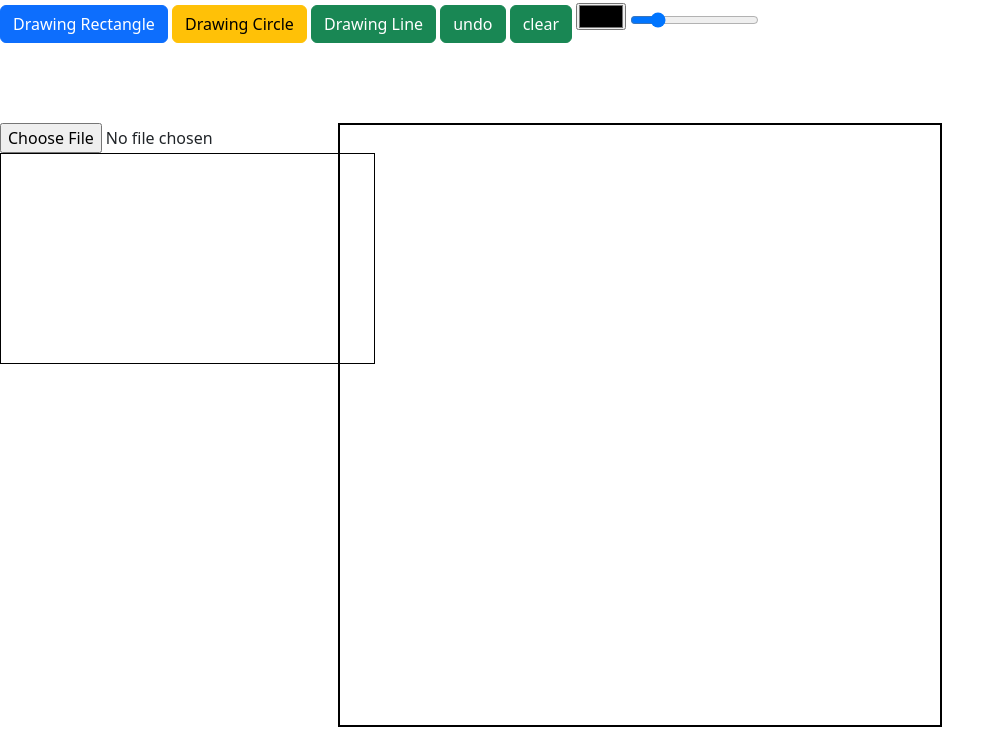
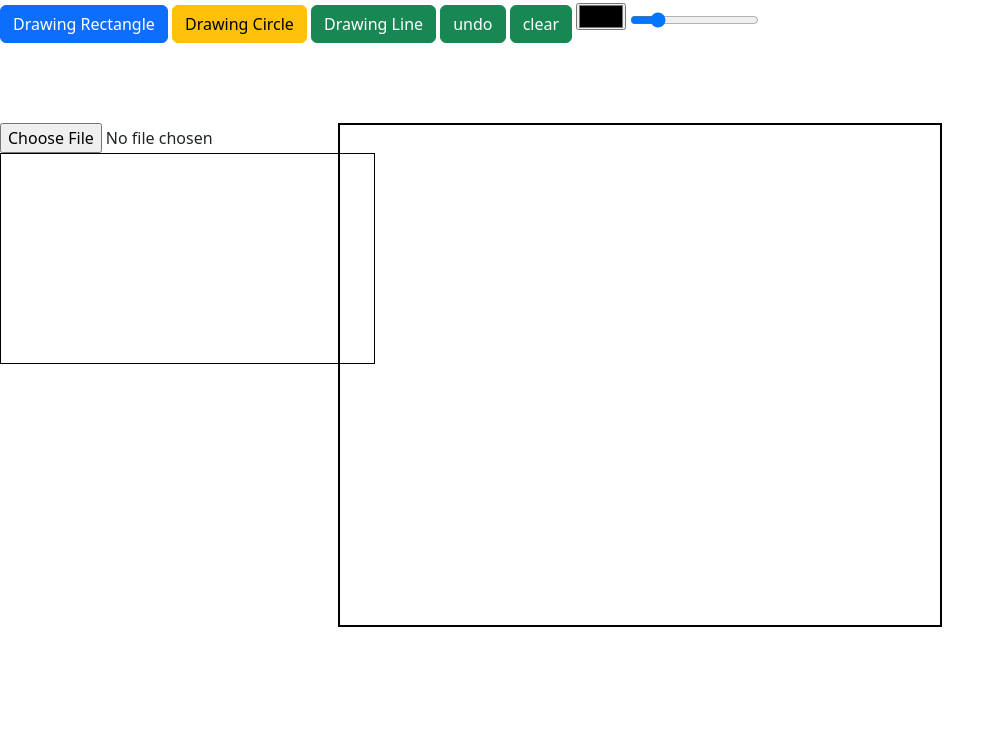
Before and after one commit to NoahWmf012/Group_Project_SimpleCanvasDrawing-PureJS, a plain HTML site: page index.html in a window 1280 px wide. Shown: the part 53-800 px from the top of the page, without its empty margins (0-1005 px from the left). Drawn offline with nearby package versions, Linux system fonts and the light colour scheme.

Commit message:
updated import img

```diff
--- a/index.html
+++ b/index.html
@@ -33,13 +33,13 @@
         class="canvas"
         id="canvas-real"
         width="600px"
-        height="600px"
+        height="500px"
       ></canvas>
       <canvas
         class="canvas"
         id="canvas-draft"
         width="600px"
-        height="600px"
+        height="500px"
       ></canvas>
     </div>
     <!-- Canvas Basics end -->
```
